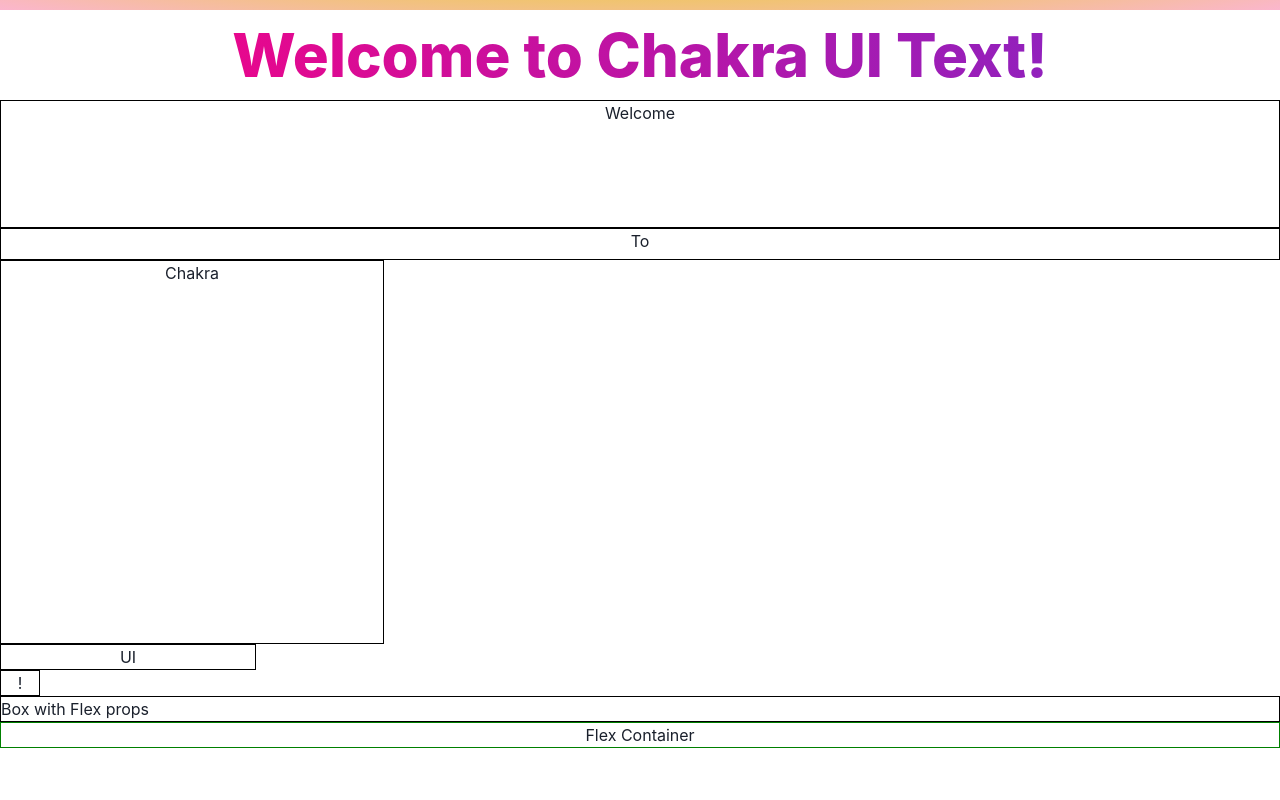
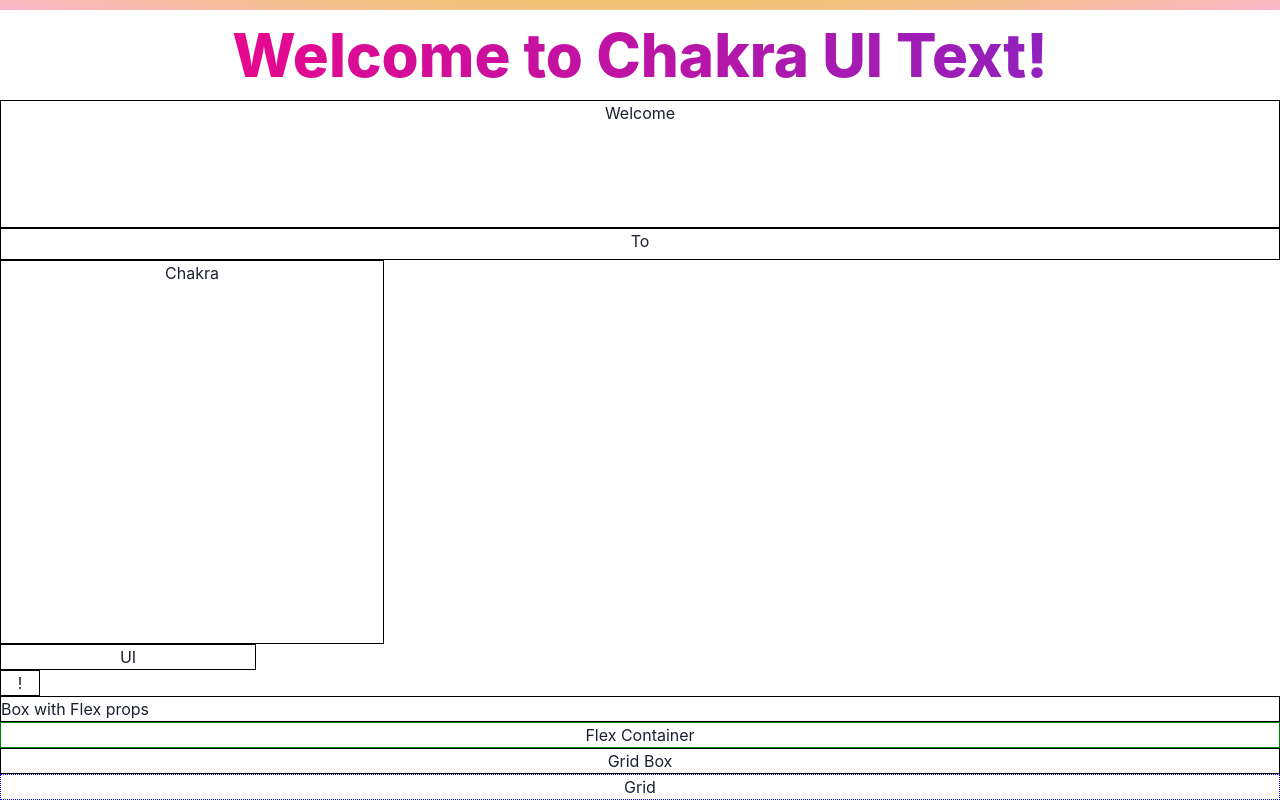
Before and after one commit to charles-afk/chakraPrac, a React (Create React App) app in the folder chakra/: page / in a window 1280 px wide. Shown: the part 528-1328 px from the top of the page. Before the commit the page ends 1276 px from the top, so only its background shows below. Built offline with nearby package versions, Linux system fonts and the light colour scheme.

Commit message:
Grid Component

```diff
--- a/chakra/src/App.tsx
+++ b/chakra/src/App.tsx
@@ -1,6 +1,6 @@
 //import React from 'react';
 import './App.css';
-import { Box, Text, Flex } from "@chakra-ui/react"
+import { Box, Text, Flex, Grid } from "@chakra-ui/react"
 
 function App() {
   return (
@@ -80,6 +80,17 @@
         align="center" justify="center">
         Flex Container
       </Flex>
+
+      {/* Grid Layout */}
+      <Box style={{border:'1px solid black'}}
+        display="grid" gridGap={2} gridAutoFlow="row dense">
+        Grid Box
+      </Box>
+
+      <Grid style={{border:'1px dotted blue'}}
+        gap={2} autoFlow="row dense">
+        Grid
+      </Grid>
     </div>
   );
 }
```
